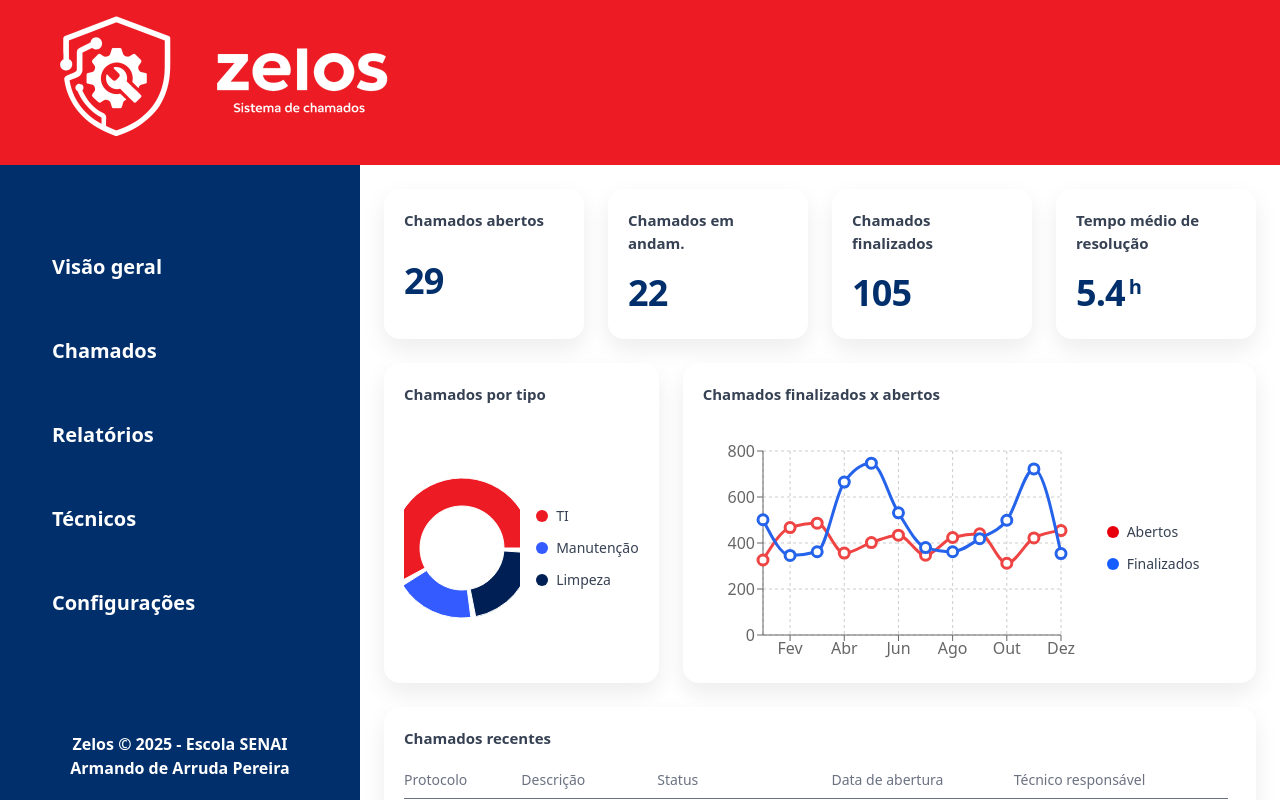
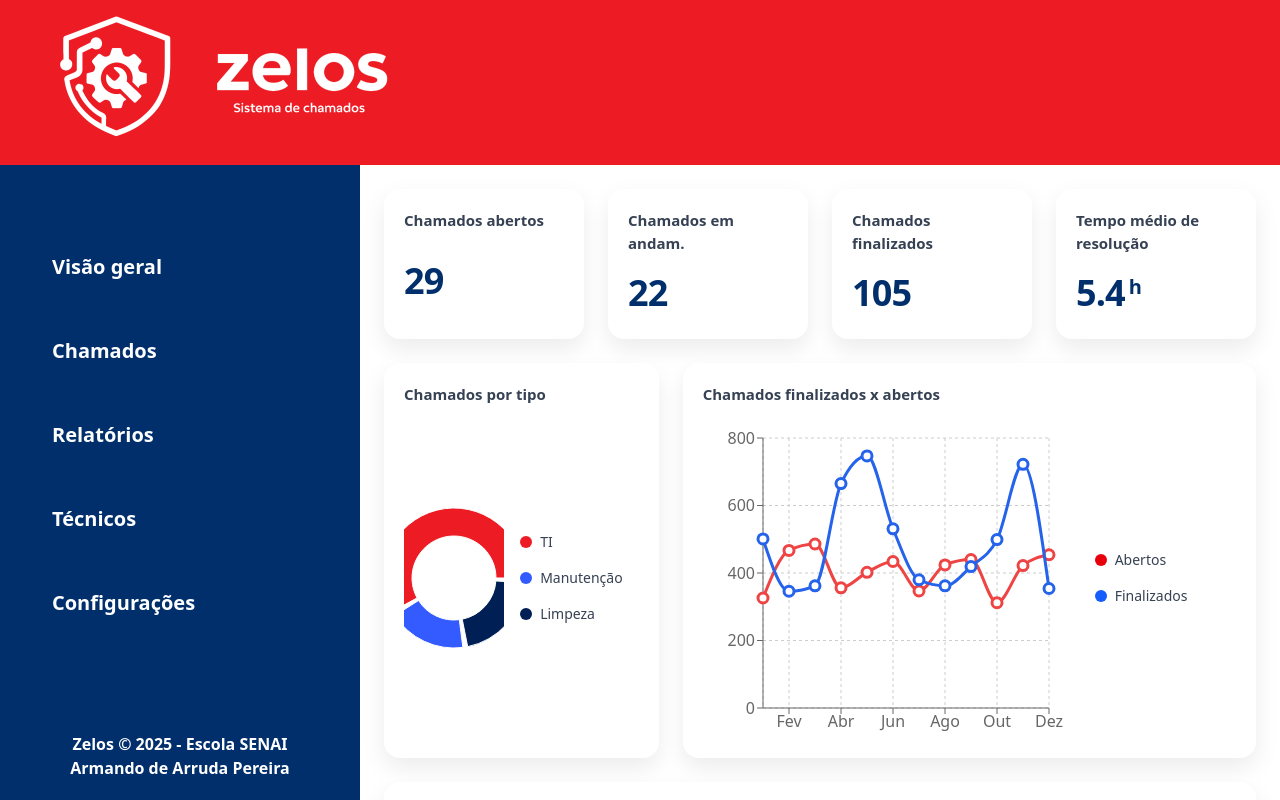
Before and after one commit to YZNYC/Zelos-Project, a Next.js app in the folder Zelos-main/frontend/: page /dashBoard in a window 1280 px wide. Built offline with nearby package versions, Linux system fonts and the light colour scheme.

Commit message:
Componets | Dashboard Cards responsivos

```diff
--- a/Zelos-main/frontend/src/app/Components/dashboard/CardChartLine.jsx
+++ b/Zelos-main/frontend/src/app/Components/dashboard/CardChartLine.jsx
@@ -1,14 +1,30 @@
+"use client";
+
 import CardShell from "./CardShell";
-import { LineChart, Line, XAxis, YAxis, CartesianGrid, Tooltip, ResponsiveContainer, Legend } from "recharts";
+import {
+  LineChart,
+  Line,
+  XAxis,
+  YAxis,
+  CartesianGrid,
+  Tooltip,
+  ResponsiveContainer
+} from "recharts";
 
-export default function CardChartLine({ title = "Chamados finalizados x abertos", data = [] }) {
+export default function CardChartLine({
+  title = "Chamados finalizados x abertos",
+  data = []
+}) {
   return (
-    <CardShell title={title} className="h-[320px]">
-      <div className="h-[260px] flex">
-        {/* gráfico à esquerda */}
-        <div className="flex-[3] flex items-center justify-center">
-          <ResponsiveContainer width="100%" height="90%">
-            <LineChart data={data} margin={{ top: 20, right: 30, left: 0, bottom: 0 }}>
+    <CardShell title={title} className="h-auto">
+      <div className="flex flex-col md:flex-row h-full">
+        {/* gráfico */}
+        <div className="w-full md:flex-[3] flex items-center justify-center h-[250px] md:h-[320px]">
+          <ResponsiveContainer width="100%" height="100%">
+            <LineChart
+              data={data}
+              margin={{ top: 20, right: 30, left: 0, bottom: 0 }}
+            >
               <CartesianGrid strokeDasharray="3 3" />
               <XAxis dataKey="name" />
               <YAxis />
@@ -19,8 +35,8 @@ export default function CardChartLine({ title = "Chamados finalizados x abertos"
           </ResponsiveContainer>
         </div>
 
-        {/* legenda à direita */}
-        <div className="flex-[1] pl-4 flex flex-col justify-center gap-3">
+        {/* legenda */}
+        <div className="w-full md:flex-[1] flex md:flex-col justify-center items-center md:items-start gap-4 p-4">
           <div className="flex items-center gap-2">
             <span className="inline-block w-3 h-3 rounded-full bg-red-600" />
             <span className="text-sm text-gray-700">Abertos</span>
--- a/Zelos-main/frontend/src/app/Components/dashboard/CardChartPie.jsx
+++ b/Zelos-main/frontend/src/app/Components/dashboard/CardChartPie.jsx
@@ -1,4 +1,5 @@
 "use client";
+
 import CardShell from "./CardShell";
 import { PieChart, Pie, Cell, ResponsiveContainer } from "recharts";
 
@@ -9,11 +10,11 @@ export default function CardChartPie({
   data = [],
 }) {
   return (
-    <CardShell title={title} className="h-[320px]">
-      <div className="h-[260px] flex">
-        {/* gráfico à esquerda */}
-        <div className="flex-[2] flex items-center justify-center">
-          <ResponsiveContainer width="100%" height="90%">
+    <CardShell title={title} className="h-auto">
+      <div className="flex flex-col md:flex-row h-full">
+        {/* gráfico */}
+        <div className="w-full md:flex-[2] flex items-center justify-center h-[250px] md:h-[320px]">
+          <ResponsiveContainer width="100%" height="100%">
             <PieChart>
               <Pie
                 data={data}
@@ -31,8 +32,8 @@ export default function CardChartPie({
           </ResponsiveContainer>
         </div>
 
-        {/* legenda à direita, dentro do card */}
-        <div className="flex-[1] pl-4 flex flex-col justify-center gap-3">
+        {/* legenda */}
+        <div className="w-full md:flex-[1] flex md:flex-col justify-center items-center md:items-start gap-4 p-4">
           {data.map((d, i) => (
             <div key={i} className="flex items-center gap-2">
               <span
--- a/Zelos-main/frontend/src/app/Components/dashboard/CardShell.jsx
+++ b/Zelos-main/frontend/src/app/Components/dashboard/CardShell.jsx
@@ -1,3 +1,6 @@
+"use client";
+
+// Componente base de card: padroniza raio, sombra e paddings
 export default function CardShell({ title, className = "", children, right }) {
   return (
     <div className={`bg-white rounded-2xl shadow-[0_10px_25px_rgba(0,0,0,0.08)] p-5 ${className}`}>
--- a/Zelos-main/frontend/src/app/Components/dashboard/CardStat.jsx
+++ b/Zelos-main/frontend/src/app/Components/dashboard/CardStat.jsx
@@ -1,12 +1,13 @@
+"use client";
 import CardShell from "./CardShell";
 
 export default function CardStat({ title, value, suffix = "", className = "" }) {
   return (
-    <CardShell title={title} className={`h-[150px] flex flex-col ${className}`}>
+    <CardShell title={title} className={`h-[140px] sm:h-[150px] flex flex-col ${className}`}>
       <div className="flex-1 flex items-center">
-        <span className="text-4xl font-extrabold tracking-tight text-[#002F6C]">
+        <span className="text-3xl sm:text-4xl font-extrabold tracking-tight text-[#002F6C]">
           {value}
-          {suffix && <span className="text-xl align-top ml-1">{suffix}</span>}
+          {suffix && <span className="text-lg sm:text-xl align-top ml-1">{suffix}</span>}
         </span>
       </div>
     </CardShell>
--- a/Zelos-main/frontend/src/app/Components/dashboard/CardTableRecent.jsx
+++ b/Zelos-main/frontend/src/app/Components/dashboard/CardTableRecent.jsx
@@ -2,13 +2,9 @@
 import CardShell from "./CardShell";
 
 // rows: [{ protocolo, descricao, status, dataAbertura, tecnico }]
-export default function CardTableRecent({
-  title = "Chamados recentes",
-  rows = [],
-}) {
+export default function CardTableRecent({ title = "Chamados recentes", rows = [] }) {
   return (
     <CardShell title={title} className="h-[460px]">
-      {/* scroll só dentro do card */}
       <div className="h-[380px] overflow-y-auto pr-2">
         <table className="w-full text-sm">
           <thead className="sticky top-0 bg-white z-10">
@@ -22,7 +18,7 @@ export default function CardTableRecent({
           </thead>
           <tbody>
             {rows.map((r, i) => (
-              <tr key={i} className="border-b last:border-0">
+              <tr key={i} className="border-b last:border-0 hover:bg-gray-50">
                 <td className="py-2 font-medium text-gray-800">{r.protocolo}</td>
                 <td className="py-2 text-gray-700">{r.descricao}</td>
                 <td className="py-2">
```
